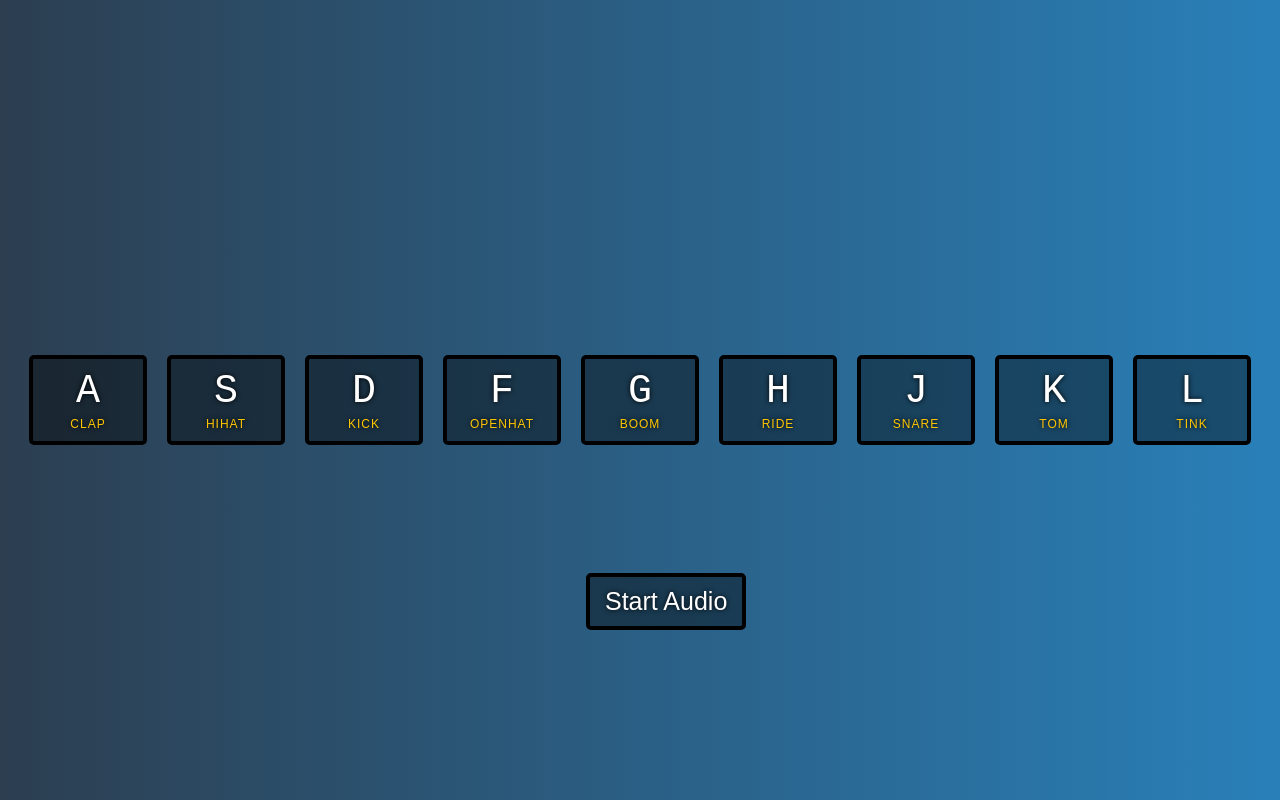
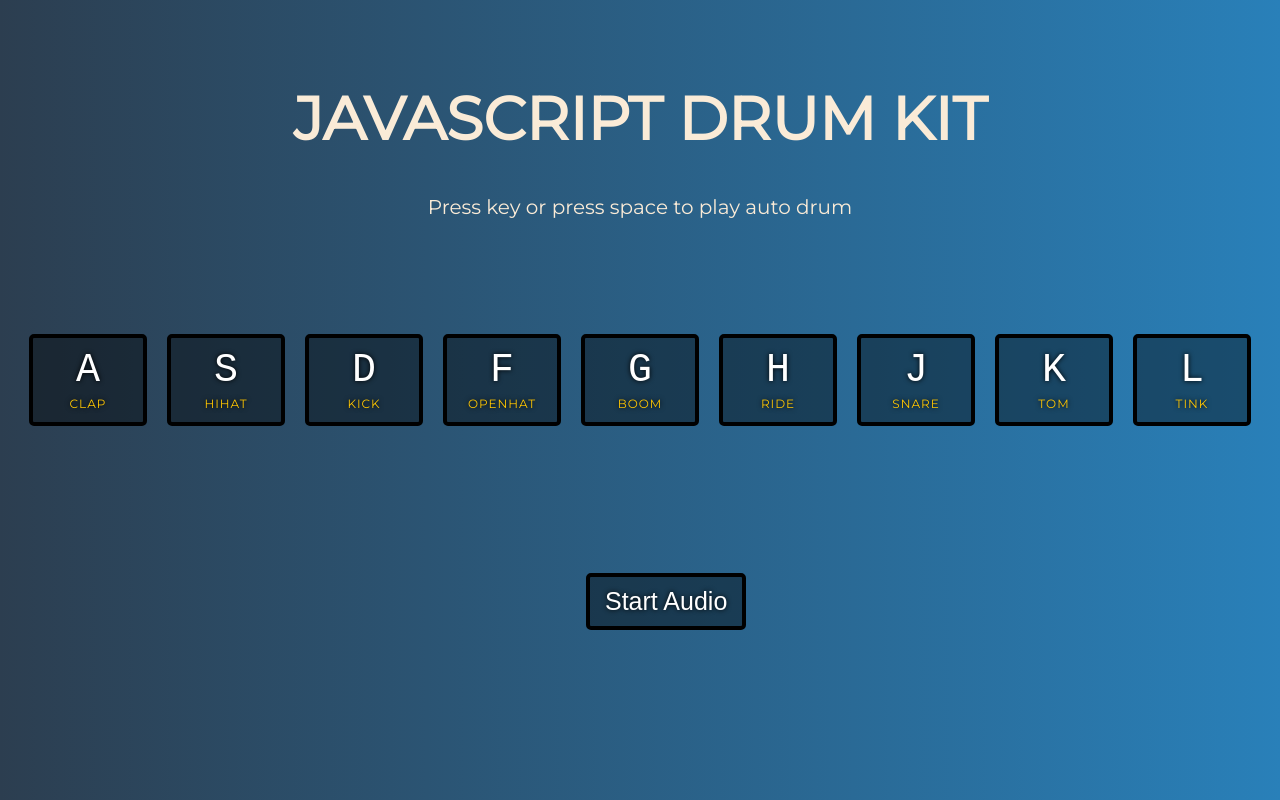
Before and after one commit to palashmon/JavaScript30, a plain HTML site: page Challenges/Day 01 - JavaScript Drum Kit/index.html in a window 1280 px wide. Drawn offline with Linux system fonts and the light colour scheme.

Commit message:
Updated UI

```diff
--- a/Challenges/Day 01 - JavaScript Drum Kit/index.html
+++ b/Challenges/Day 01 - JavaScript Drum Kit/index.html
@@ -8,8 +8,14 @@
 </head>
 
 <body>
-
-
+  <div class="container">
+    <header>
+      <div>
+        <h1>JavaScript Drum Kit</h1>
+        <p>Press key or press space to play auto drum</p>
+      </div>
+    </header>
+    <main>
       <div class="keys">
         <div data-key="65" class="key">
           <kbd>A</kbd>
@@ -48,9 +54,6 @@
           <span class="sound">tink</span>
         </div>
       </div>
-
-  <input type="button" value="Start Audio" id="playAudioButton"></input>
-
       <audio data-key="65" src="sounds/clap.wav"></audio>
       <audio data-key="83" src="sounds/closedhat.wav"></audio>
       <audio data-key="68" src="sounds/kick.wav"></audio>
@@ -60,6 +63,11 @@
       <audio data-key="74" src="sounds/snare.wav"></audio>
       <audio data-key="75" src="sounds/tom.wav"></audio>
       <audio data-key="76" src="sounds/tinkbell.wav"></audio>
+    </main>
+    <footer>
+      <input type="button" value="Start Audio" id="playAudioButton"></input>
+    </footer>
+  </div>
 
   <script>
 
--- a/Challenges/Day 01 - JavaScript Drum Kit/style.css
+++ b/Challenges/Day 01 - JavaScript Drum Kit/style.css
@@ -1,23 +1,64 @@
+@import url('https://fonts.googleapis.com/css?family=Montserrat&display=swap');
+
 html {
   font-size: 10px;
-  /*background: url(https://i.imgur.com/b9r5sEL.jpg) bottom center;
-  background-size: cover;*/
-  background: #2980b9;  /* fallback for old browsers */
-  background: -webkit-linear-gradient(to right, #2c3e50, #2980b9);  /* Chrome 10-25, Safari 5.1-6 */
-  background: linear-gradient(to right, #2c3e50, #2980b9); /* W3C, IE 10+/ Edge, Firefox 16+, Chrome 26+, Opera 12+, Safari 7+ */
+  background: #2980b9; /* fallback for old browsers */
+  background: -webkit-linear-gradient(to right, #2c3e50, #2980b9); /* Chrome 10-25, Safari 5.1-6 */
+  background: linear-gradient(
+    to right,
+    #2c3e50,
+    #2980b9
+  ); /* W3C, IE 10+/ Edge, Firefox 16+, Chrome 26+, Opera 12+, Safari 7+ */
 }
 
 body,
 html {
   margin: 0;
   padding: 0;
-  font-family: sans-serif;
+  font-family: 'Montserrat', sans-serif;
+  height: 100%;
+}
+
+.container {
+  display: grid;
+  grid-template-areas:
+    'header'
+    'content'
+    'footer';
+  grid-template-rows: 35% auto 40%;
+  grid-gap: 10px;
+  width: 100%;
+  height: 100%;
+}
+.container > * {
+  display: flex;
+  justify-content: center;
+  align-items: center;
+}
+header {
+  grid-area: header;
+}
+main {
+  grid-area: content;
+}
+footer {
+  grid-area: footer;
+}
+header h1 {
+  color: antiquewhite;
+  font-size: 6em;
+  text-transform: uppercase;
+  text-align: center;
+}
+header p {
+  color: antiquewhite;
+  font-size: 2em;
+  text-align: center;
 }
 
 .keys {
   display: flex;
   flex: 1;
-  min-height: 100vh;
   align-items: center;
   justify-content: center;
 }
```
Lines whose indentation alone changed are shown as unchanged.
